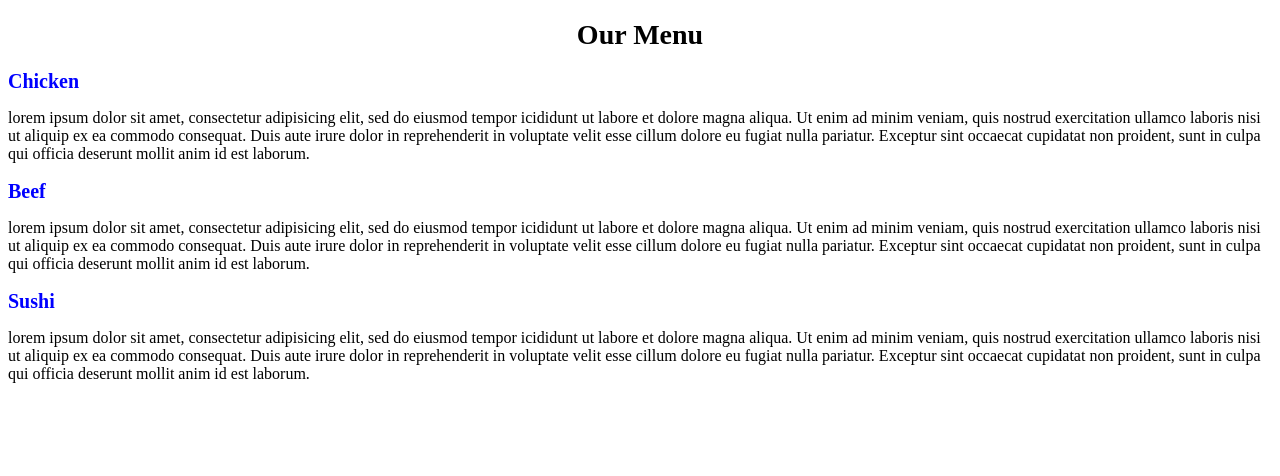
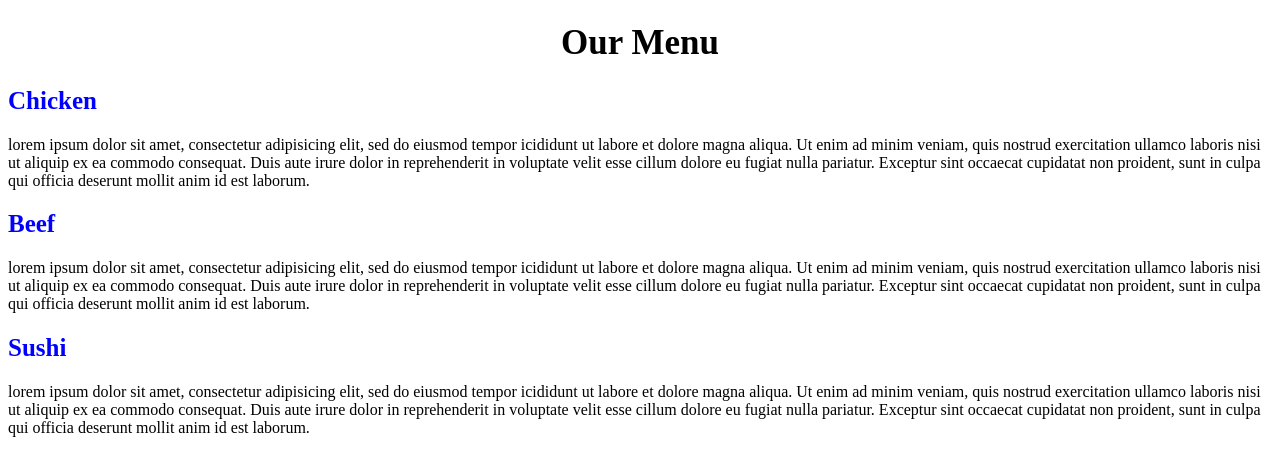
Before and after one commit to angelica-coursera/module2-solution, a plain HTML site: page index.html in a window 1280 px wide. Drawn offline with Linux system fonts and the light colour scheme.

Commit message:
Update style.css

```diff
--- a/css/style.css
+++ b/css/style.css
@@ -3,11 +3,11 @@ body {
 }
 
 h1 {
-	font-size: 175%;
+	font-size: 35px;
 	text-align: center;
 }
 
 h2 {
-	font-size: 125%;
+	font-size: 25px;
 	color: blue;
 }
```
